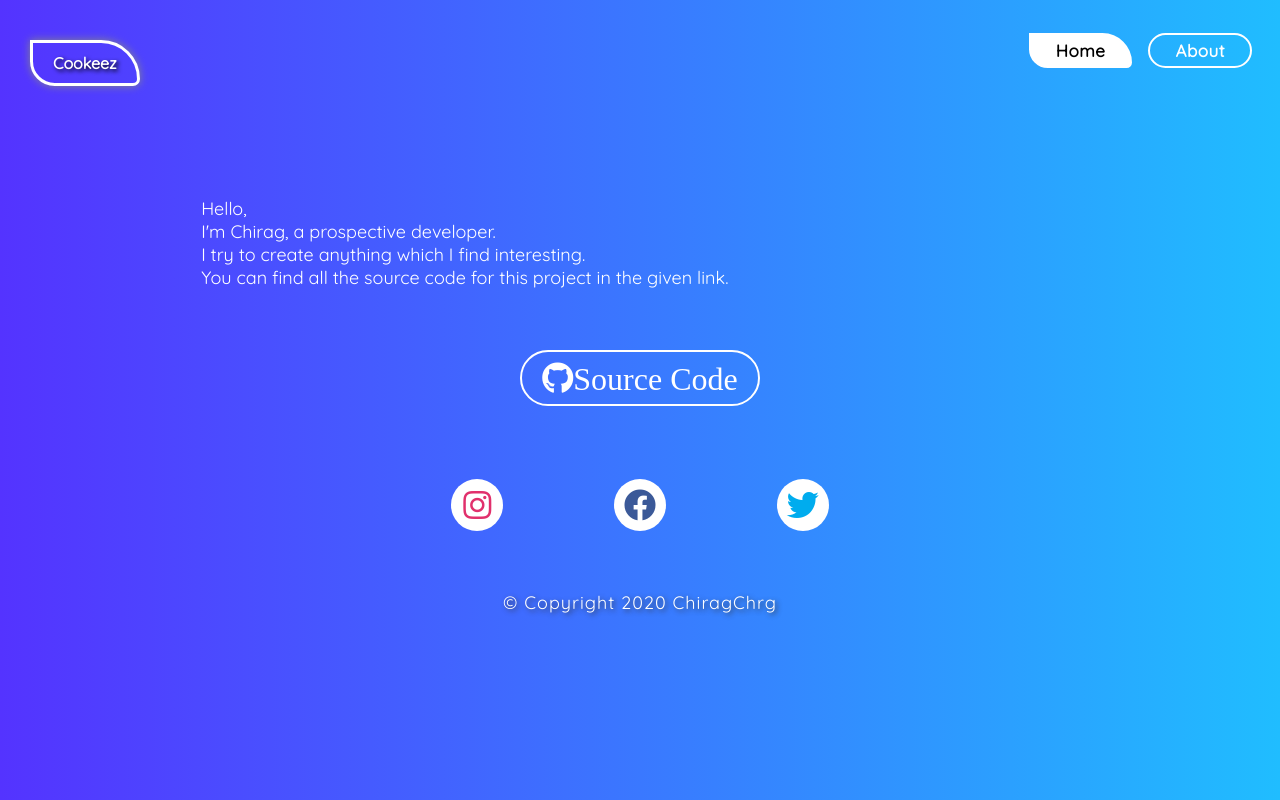
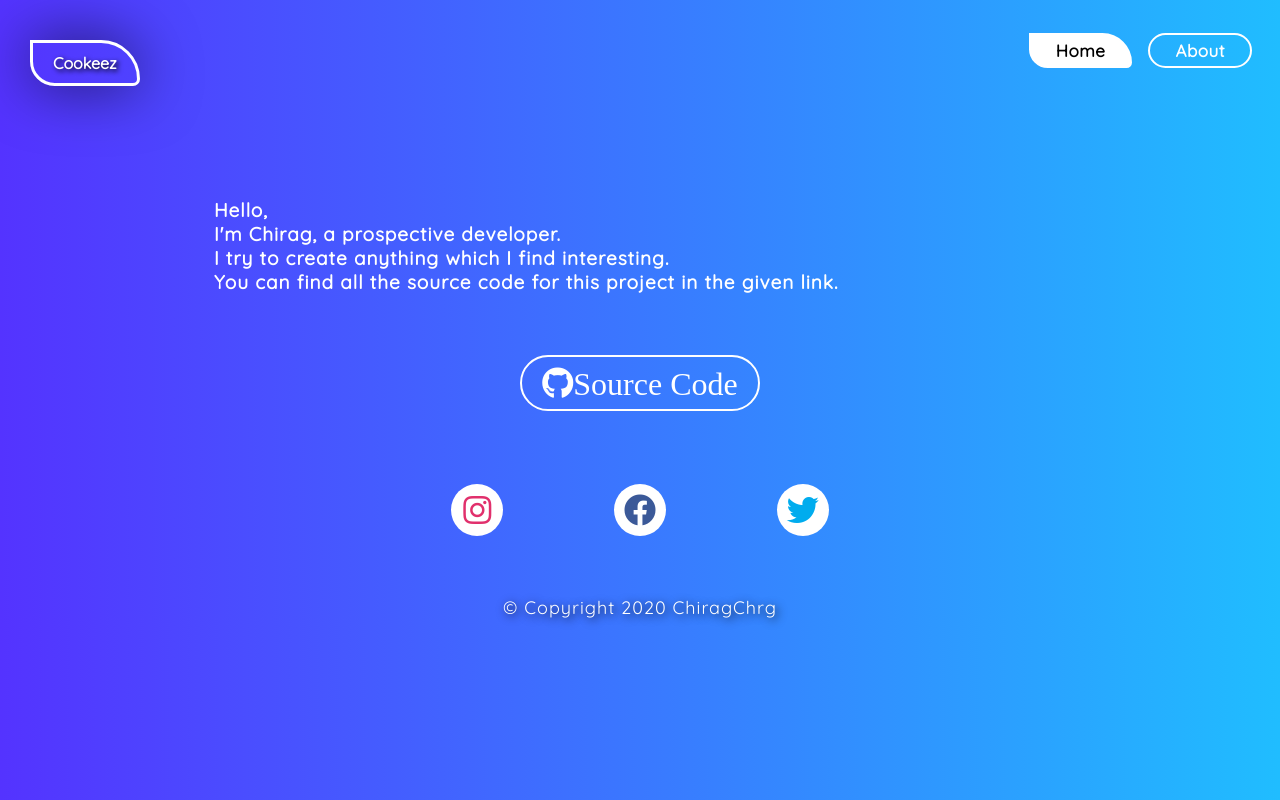
Before and after one commit to ChiragChrg/Cookeez, a React (Create React App) app: page /About in a window 1280 px wide. Built offline with nearby package versions, Linux system fonts and the light colour scheme.

Commit message:
:ok_hand::ok_hand::ok_hand:

```diff
--- a/src/App.js
+++ b/src/App.js
@@ -15,18 +15,18 @@ function App() {
     }
   };
 
-  const [aone, setAone] = useState(false);
-  const [atwo, setAtwo] = useState(true);
+  const [aone, setAone] = useState(true);
+  const [atwo, setAtwo] = useState(false);
 
   const navAone = () => {
-    setAone(!aone);
-    setAtwo(!atwo);
+    setAone(true);
+    setAtwo(false);
     closeNav();
   };
 
   const navAtwo = () => {
-    setAtwo(!atwo);
-    setAone(!aone);
+    setAtwo(true);
+    setAone(false);
     closeNav();
   };
 
@@ -41,14 +41,14 @@ function App() {
               <li>
                 <Link
                   onClick={navAone}
-                  className={`inactive ${aone ? "" : "active"}`}
+                  className={`${aone ? "active" : "inactive"}`}
                   to="/"
                 >
                   Home
                 </Link>
                 <Link
                   onClick={navAtwo}
-                  className={`inactive ${atwo ? "" : "active"}`}
+                  className={`${atwo ? "active" : "inactive"}`}
                   to="/about"
                 >
                   About
--- a/src/components/css/About.module.css
+++ b/src/components/css/About.module.css
@@ -10,8 +10,8 @@
     margin: 25px 220px 30px 0;
     padding: 10px 0;
     font-size: 20px;
-    text-shadow: 2px 2px 4px #000000;
-    box-shadow: 0px 0px 8px 0px #888888;
+    text-shadow: 2px 2px 5px #000000;
+    box-shadow: 0px 0px 60px 0px rgba(0, 0, 0, 0.6);
     border: 3px solid #fff;
     border-radius: 0px 55px 10px 35px;
     color: #fff;
@@ -43,7 +43,7 @@
     border-radius: 0px 55px 10px 35px;
     background-color: #fff;
     color: #000;
-    box-shadow: 0px 0px 50px rgba(255, 255, 255, 0.301);
+    box-shadow: 0px 0px 50px rgba(0, 0, 0, 0.6);
     cursor: pointer;
     transition: 0.2s ease-in-out;
   }
@@ -63,10 +63,11 @@
     margin-right: 30%; */
   }
 
-  .social i {
+  .social a {
     text-decoration: none;
     background-color: #fff;
     border-radius: 50px;
+    box-shadow: 0px 0px 50px rgba(0, 0, 0, 0.6);
     transition: 0.5s ease-in-out;
   }
 
@@ -114,8 +115,8 @@
     font-weight: 900;
     border: 3px solid #fff;
     border-radius: 0px 55px 10px 35px;
-    text-shadow: 2px 2px 4px #000000;
-    box-shadow: 0px 0px 8px 0px #888888;
+    text-shadow: 2px 2px 5px #000000;
+    box-shadow: 0px 0px 60px 0px rgba(0, 0, 0, 0.6);
     float: left;
     /* margin: -175px 0; */
     top: 5%;
@@ -130,8 +131,10 @@
 
   .para p {
     color: #fff;
-    font-size: 18px;
-    font-weight: 500;
+    font-size: 19px;
+    font-weight: bold;
+    letter-spacing: 1px;
+    text-shadow: 1px 1px 70px 0px #313131de;
   }
 
   .giticon {
@@ -153,7 +156,7 @@
   .giticon a:hover {
     border-radius: 0px 55px 10px 35px;
     background-color: #fff;
-    box-shadow: 0px 0px 50px rgba(255, 255, 255, 0.301);
+    box-shadow: 0px 0px 50px rgba(0, 0, 0, 0.6);
     color: #000;
   }
 
@@ -165,11 +168,12 @@
     margin-right: 30%;
   }
 
-  .social i {
+  .social a {
     text-decoration: none;
     background-color: #fff;
     border-radius: 50px;
     transition: 0.5s ease-in-out;
+    cursor: pointer;
   }
 
   .insta {
@@ -187,8 +191,8 @@
     color: #00acee;
   }
 
-  .social i:hover {
-    box-shadow: 0px 0px 20px 3px rgba(136, 136, 136, 0.4);
+  .social a:hover {
+    box-shadow: 0px 0px 50px rgba(0, 0, 0, 0.6);
     transform: rotate(360deg);
   }
 
--- a/src/components/css/Alert.module.css
+++ b/src/components/css/Alert.module.css
@@ -1,6 +1,6 @@
-.Alert{
+.Alert {
   margin-top: -20px;
-    background: rgba(255, 0, 0);
+  background: rgba(255, 0, 0, 0.9);
   padding: 10px 0;
   /* border: 1px solid black; */
   display: flex;
--- a/src/components/css/Home.module.css
+++ b/src/components/css/Home.module.css
@@ -18,8 +18,8 @@
     margin: 25px 220px 30px 0;
     padding: 10px 0;
     font-size: 20px;
-    text-shadow: 2px 2px 4px #000000;
-    box-shadow: 0px 0px 8px 0px #888888;
+    text-shadow: 2px 2px 5px #000000;
+    box-shadow: 0px 0px 60px 0px rgba(0, 0, 0, 0.6);
     border: 3px solid #fff;
     border-radius: 0px 55px 10px 35px;
     color: #fff;
@@ -45,7 +45,7 @@
     outline: none;
     font-size: 16px;
     font-weight: 900;
-    box-shadow: 1px 1px 20px 0px #313131de;
+    box-shadow: 1px 1px 70px 0px #313131de;
   }
 
   .searchbutton {
@@ -60,7 +60,7 @@
     font-size: 16px;
     font-weight: 900;
     color: #fff;
-    box-shadow: 1px 1px 20px 0px #313131de;
+    box-shadow: 1px 1px 70px 0px #313131de;
   }
 
   .vector {
@@ -82,7 +82,7 @@
     font-size: 18px;
     font-weight: 900;
     color: #fff;
-    text-shadow: 2px 2px 4px #000000;
+    text-shadow: 2px 2px 10px #000000;
     text-align: center;
     letter-spacing: 1px;
     z-index: -1;
@@ -105,8 +105,8 @@
     font-weight: 900;
     border: 3px solid #fff;
     border-radius: 0px 55px 10px 35px;
-    text-shadow: 2px 2px 4px #000000;
-    box-shadow: 0px 0px 8px 0px #888888;
+    text-shadow: 2px 2px 5px #000000;
+    box-shadow: 0px 0px 60px 0px rgba(0, 0, 0, 0.6);
     float: left;
     margin: -50px 0;
     padding: 10px 20px;
@@ -132,7 +132,7 @@
     outline: none;
     font-size: 16px;
     font-weight: 900;
-    box-shadow: 1px 1px 50px 0px #313131de;
+    box-shadow: 1px 1px 70px 0px #313131de;
   }
 
   .searchbutton {
@@ -148,7 +148,7 @@
     font-size: 16px;
     font-weight: 900;
     color: #fff;
-    box-shadow: 1px 1px 50px 0px #313131de;
+    box-shadow: 1px 1px 70px 0px #313131de;
   }
 
   .vector {
@@ -180,7 +180,7 @@
     font-size: 18px;
     font-weight: normal;
     letter-spacing: 1px;
-    text-shadow: 2px 2px 5px #313131de;
+    text-shadow: 2px 2px 10px #000000;
     z-index: -1;
   }
 }
--- a/src/components/nav/About.js
+++ b/src/components/nav/About.js
@@ -43,7 +43,7 @@ const About = () => {
       </div>
 
       <div className={style.social}>
-        <i
+        <a
           // id="insta"
           // className={style.insta}
           className="fab fa-instagram fa-2x"
@@ -51,23 +51,23 @@ const About = () => {
           target="_blank"
           rel="noreferrer"
           style={insta}
-        ></i>
-        <i
+        ></a>
+        <a
           id="f"
           className="fab fa-facebook fa-2x"
           href="https://www.facebook.com/ChiragChrg"
           target="_blank"
           rel="noreferrer"
           style={fb}
-        ></i>
-        <i
+        ></a>
+        <a
           id="t"
           className="fab fa-twitter fa-2x"
           href="https://twitter.com/ChiragChrg1"
           target="_blank"
           rel="noreferrer"
           style={tweet}
-        ></i>
+        ></a>
       </div>
 
       <footer>
```
Lines whose indentation alone changed are shown as unchanged.
